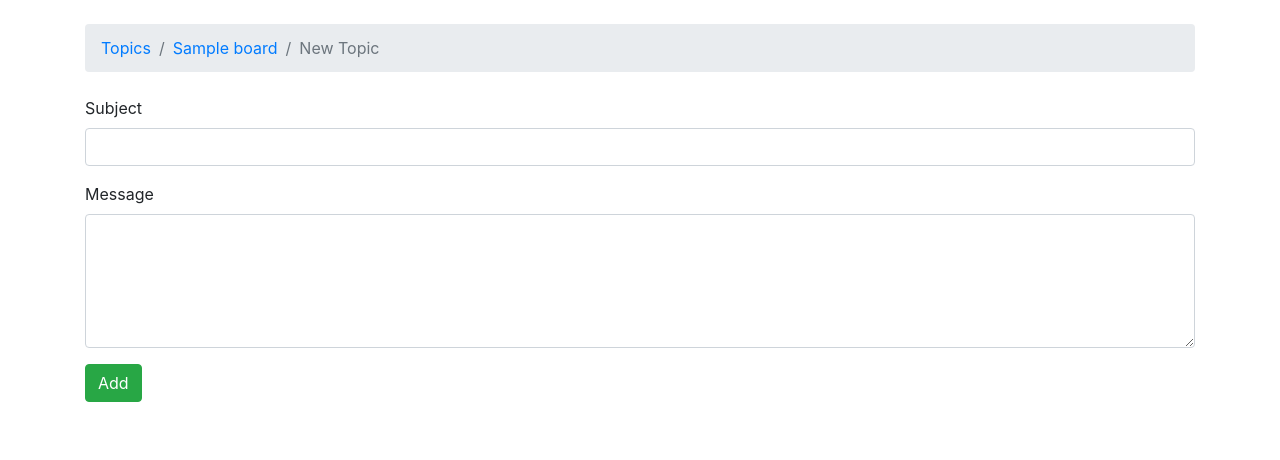
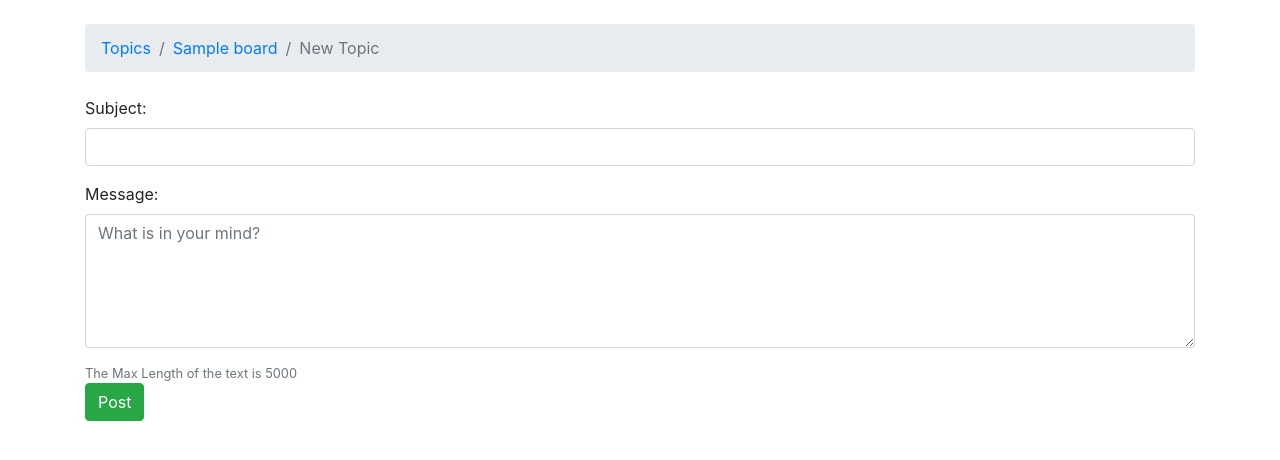
Before and after one commit to Kirollos7/Discussion-Board, a Django app: page /boards/1/new in a window 1280 px wide. Shown: the top 460 px of the page. Run offline with Django 3.2, Linux system fonts and the light colour scheme; tables that the repository leaves empty hold one stand-in row (Sample ...); some libraries are stand-ins or nearby versions.

Commit message:
create form in django

```diff
--- /dev/null
+++ b/Templates/includes/form.html
@@ -0,0 +1,25 @@
+{% load widget_tweaks %}
+
+{% for i in form %}
+     <div class="form-group">
+         {{i.label_tag}}
+
+         {% if form.is_bound%}
+          {% if i.errors %}
+           {% render_field i class="form-control is-invalid" %}
+         {% for error in i.errors %}
+         <div class="invalid-feedback">{{error}}</div>
+         {% endfor%}
+         {% else %}
+         {% render_field i class="form-control is-valid" %}
+          {% endif %}
+        {%else%}
+          {% render_field i class="form-control" %}
+         {%endif%}
+     </div>
+     {% if i.help_text  %}
+     <small class="form-text text-muted">
+         {{i.help_text}}
+     </small>
+     {% endif%}
+{% endfor %}
--- a/Templates/new.html
+++ b/Templates/new.html
@@ -1,4 +1,5 @@
 {% extends 'main.html' %}
+
 {% block title %} Create New Topic{% endblock %}
 
 
@@ -12,16 +13,10 @@
 
             {% block content %}
 
- <form method="post">
+ <form method="post" novalidate>
     {% csrf_token %}
-    <div class="form-group">
-      <label for="id_subject">Subject</label>
-      <input type="text" class="form-control" id="id_subject" name="subject">
-    </div>
-    <div class="form-group">
-      <label for="id_message">Message</label>
-      <textarea class="form-control" id="id_message" name="message" rows="5"></textarea>
-    </div>
-    <button type="submit" class="btn btn-success">Add</button>
+
+    {% include 'includes/form.html'%}
+    <button type="submit" class="btn btn-success">Post</button>
   </form>
             {% endblock %}
--- /dev/null
+++ b/boards/forms.py
@@ -0,0 +1,10 @@
+from django import forms
+from .models import Topic
+
+class NewTopicForm(forms.ModelForm):
+    message = forms.CharField(widget=forms.Textarea(
+        attrs={'rows':5,'placeholder':'What is in your mind?'}
+    ),max_length=10000 , help_text='The Max Length of the text is 5000')
+    class Meta:
+        model = Topic
+        fields = ['subject', 'message']
--- a/boards/models.py
+++ b/boards/models.py
@@ -14,7 +14,7 @@ class Board(models.Model):
 
 
 class Topic(models.Model):
-    subject = models.TextField(max_length=1000,null=True,help_text='Enter Your Subject')
+    subject = models.CharField(max_length=500,null=True)
     board = models.ForeignKey(Board, related_name='topics', on_delete = models.CASCADE)
     created_by = models.ForeignKey(User, related_name='topics',on_delete=models.CASCADE)
     created_dt = models.DateTimeField(auto_now_add=True)
--- a/boards/views.py
+++ b/boards/views.py
@@ -3,6 +3,7 @@ from django.http import HttpResponse,Http404
 from .models import Board
 from django.contrib.auth.models import User
 from .models import Topic,Post
+from .forms import NewTopicForm
 # Create your views here.
 
 def home(request):
@@ -19,21 +20,21 @@ def boards_topics(request, board_id):
 
 def new_topic(request , board_id):
     board = get_object_or_404(Board,pk=board_id)
-    if request.method == 'POST':
-        subject = request.POST['subject']
-        message = request.POST['message']
-        user = User.objects.first()
+    user = User.objects.first()
+    if request.method == "POST":
+        form=NewTopicForm(request.POST)
+        if form.is_valid():
+            topic = form.save(commit=False)
+            topic.board = board
+            topic.created_by = user
+            topic.save()
+            post = Post.objects.create(
+                message = form.cleaned_data.get('message'),
+                created_by = user,
+                topic = topic,
+                )
+            return  redirect('board_topics',board_id=board.pk)
+    else:
+        form = NewTopicForm()
 
-        topic = Topic.objects.create(
-            subject=subject,
-            board=board,
-            created_by=user
-        )
-
-        post = Post.objects.create(
-            message=message,
-            topic=topic,
-            created_by=user
-        )
-        return redirect('board_topics', board_id=board.pk)
-    return render(request, 'new.html', {'board': board})
+    return render(request, 'new.html', {'board': board, 'form':form})
--- a/project/settings.py
+++ b/project/settings.py
@@ -37,7 +37,8 @@ INSTALLED_APPS = [
     'django.contrib.sessions',
     'django.contrib.messages',
     'django.contrib.staticfiles',
-    'boards'
+    'widget_tweaks',
+    'boards',
 ]
 
 MIDDLEWARE = [
```
Also changed, not shown: boards/migrations/0003_auto_20200613_1217.py (added), boards/migrations/0004_auto_20200613_1248.py (added).
